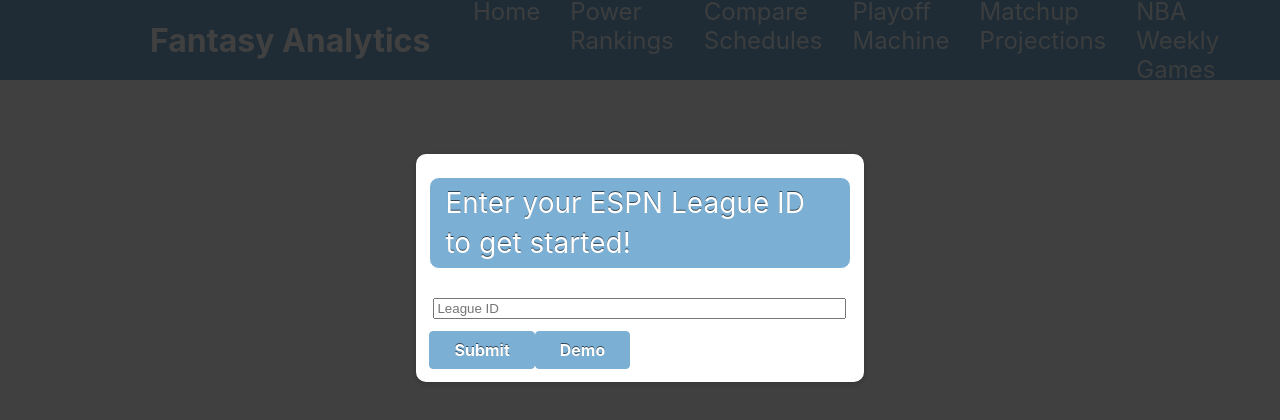
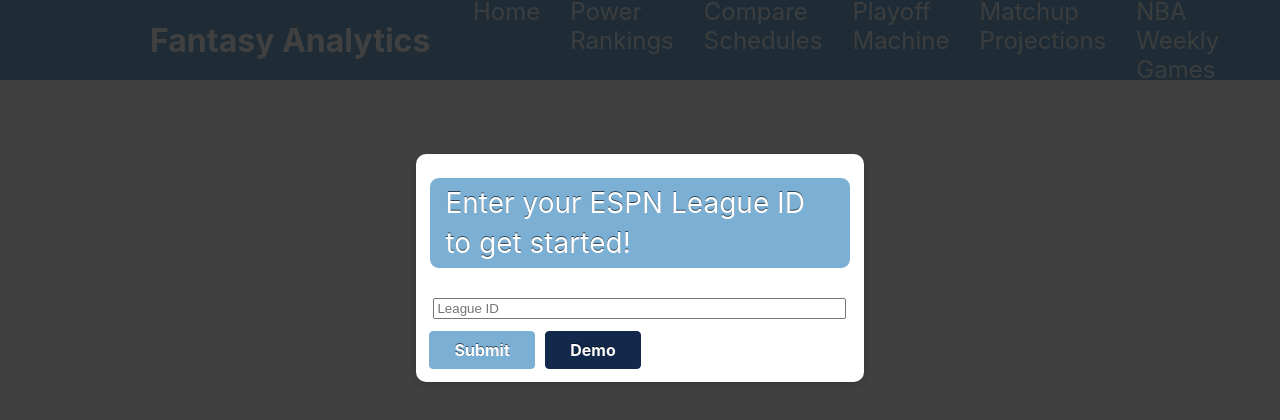
Before and after one commit to stephrb/Fantasy-Project, a React (Create React App) app in the folder fba-frontend/: page / in a window 1280 px wide. Shown: the top 420 px of the page. Built offline with nearby package versions, Linux system fonts and the light colour scheme.

Commit message:
fixed formatting

```diff
--- a/fba-frontend/src/components/comparison/ComparisonTable.module.css
+++ b/fba-frontend/src/components/comparison/ComparisonTable.module.css
@@ -4,12 +4,12 @@
     border-collapse: collapse;
     font-size: 0.9em;
     font-family: sans-serif;
-    min-width: 400px;
+    min-width: 1000px;
     box-shadow: 0 0 20px rgba(0, 0, 0, 0.15);
-    width:70%;
-    margin-left:15%;
-    margin-right:15%;
-    margin-top: 4px;
+    width:auto;
+    margin-left:auto;
+    margin-right:auto;
+    margin-top: auto;
 }
 
 .styledtable thead tr {
@@ -21,6 +21,7 @@
 .styledtable th,
 .styledtable td {
     padding: 10px 15px;
+    white-space: nowrap
 }
 
 .styledtable tbody tr {
--- a/fba-frontend/src/components/home/HomePopup.jsx
+++ b/fba-frontend/src/components/home/HomePopup.jsx
@@ -35,7 +35,7 @@
                     }
                 </div>
                 {!isLoading && <button className={classes.actionsbutton} onClick={submitHandler}>Submit</button>}
-                {!isLoading && <button className= {classes.actionsbutton} onClick={demoHandler}>Demo</button>}
+                {!isLoading && <button className= {classes.demo} onClick={demoHandler}>Demo</button>}
                 {!isLoading && wasError && <p className={classes.inline}>The entered League ID could not be found.</p>}
             </Card>
         </section>
--- a/fba-frontend/src/components/home/HomePopup.module.css
+++ b/fba-frontend/src/components/home/HomePopup.module.css
@@ -21,10 +21,29 @@
     text-shadow: 0 -1px rgba(0,0,0,0.6);
   }
 
+  .demo {
+    margin-left: 2.5%;
+    font: inherit;
+    cursor: pointer;
+    background-color: #13294B;
+    color: white;
+    padding: 0.5rem 1.5rem;
+    border: 1px solid #13294B;
+    border-radius: 4px;
+    font-weight: bold;
+    text-shadow: 0 -1px rgba(0,0,0,0.6);
+  }
+
   .textbox {
     width: 98%;
   }
 
+
+  .demo:hover,
+  .demo:active {
+    background-color: #26426b;
+    border-color: #26426b;
+  }
   .actionsbutton:hover,
   .actionsbutton:active {
     background-color: #69c7ec;
@@ -47,7 +66,7 @@
   }
 
   .inline {
-    margin-left: 15%;
+    margin-left: 5%;
     display: inline-flex;
     font: inherit;
     background-color: #ca5850;
```
